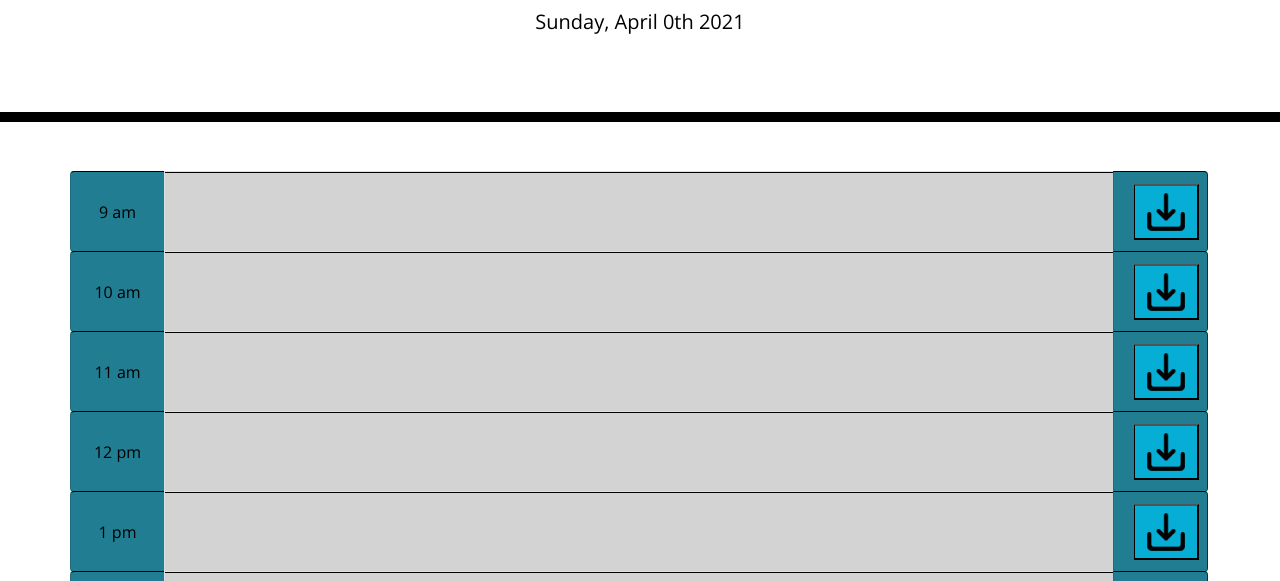
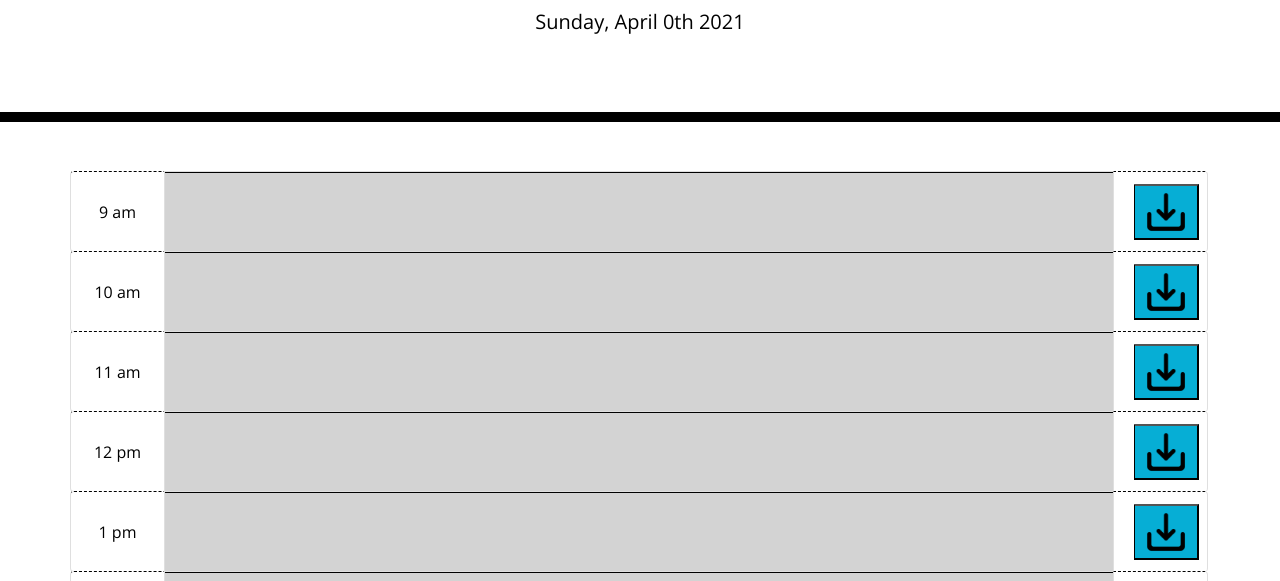
Before and after one commit to Zachduty/work_day_planner, a plain HTML site: page index.html in a window 1280 px wide. Shown: the part 198-779 px from the top of the page. Drawn offline with nearby package versions, Linux system fonts and the light colour scheme.

Commit message:
changed a couple styling things

```diff
--- a/assets/style.css
+++ b/assets/style.css
@@ -39,9 +39,9 @@ body {
     border-top: 1px solid white;
   }
   .hour {
-    background-color:hsl(191, 64%, 35%);
+    /* background-color:hsl(191, 64%, 35%); */
     color: #000000;
-    border-top: 1px solid #000000;
+    border-top: 1px dashed #000000;
     /* border-left: 1px solid; */
   }
   /* .past {
@@ -74,11 +74,7 @@ body {
     max-width: 50px;
   }
   .buttonBlock{
-    border-top: 1px solid #000000;
-    border-right: 1px solid;
+    border-top: 1px dashed #000000;
+    /* border-right: 1px solid; */
     border-bottom: 1px transparent;;
   }
-
-  .buttonBlock {
-      background-color:hsl(191, 64%, 35%);
-  }
```
